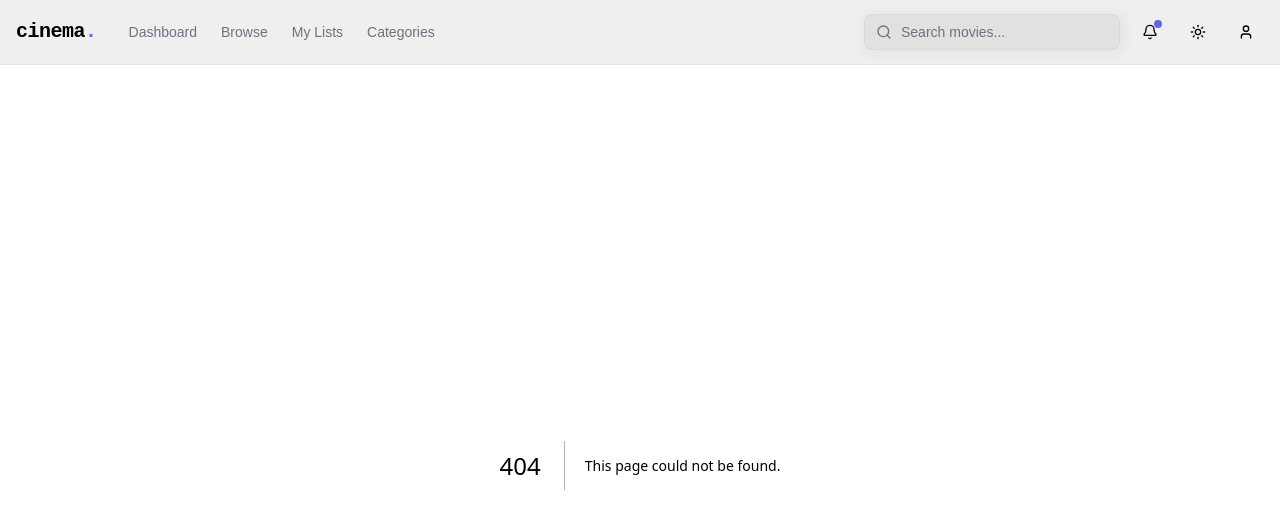
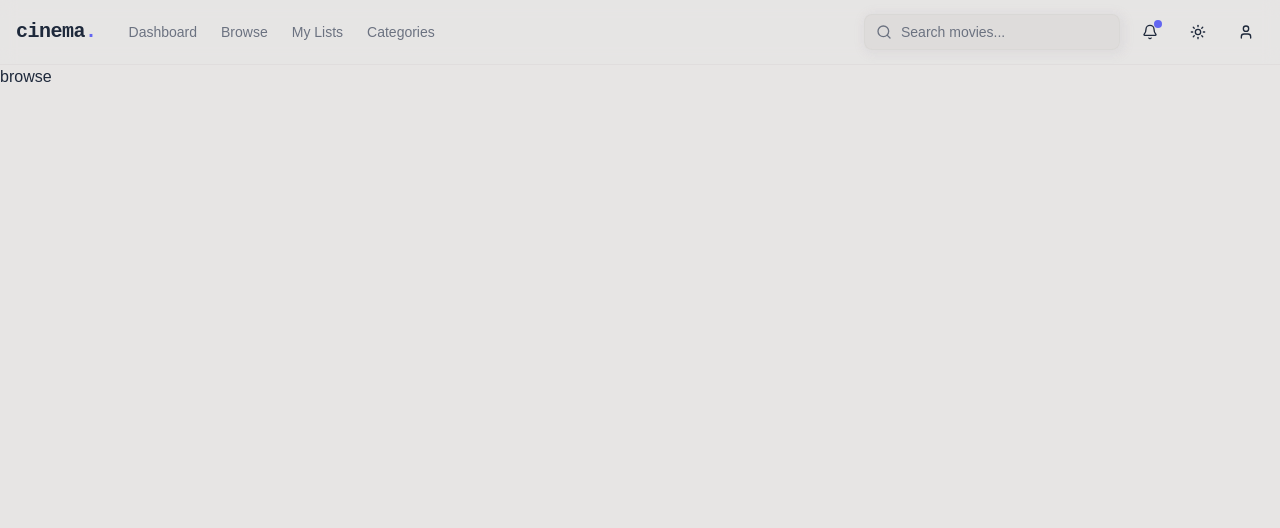
Before and after one commit to kimjust6/next-dank-movies, a Next.js app: page /browse in a window 1280 px wide. Before the commit this address had no page. Shown: the top 528 px of the page. Built offline with nearby package versions, Linux system fonts and the light colour scheme.

Commit message:
updated theme and added dummy pages

```diff
--- /dev/null
+++ b/src/app/browse/page.tsx
@@ -0,0 +1,7 @@
+import React from 'react'
+
+function page() {
+    return <div>browse</div>
+}
+
+export default page
--- /dev/null
+++ b/src/app/categories/page.tsx
@@ -0,0 +1,7 @@
+import React from 'react'
+
+function page() {
+    return <div>categories</div>
+}
+
+export default page
--- /dev/null
+++ b/src/app/dashboard/page.tsx
@@ -0,0 +1,7 @@
+import React from 'react'
+
+function page() {
+    return <div>dashboard</div>
+}
+
+export default page
--- a/src/app/globals.css
+++ b/src/app/globals.css
@@ -69,37 +69,37 @@
 }
 
 .dark {
-    --background: oklch(0.2244 0.0074 67.437);
+    --background: oklch(0 0 0);
     --foreground: oklch(0.9288 0.0126 255.5078);
-    --card: oklch(0.2801 0.008 59.3379);
+    --card: oklch(0.1591 0 0);
     --card-foreground: oklch(0.9288 0.0126 255.5078);
-    --popover: oklch(0.2801 0.008 59.3379);
+    --popover: oklch(0.1591 0 0);
     --popover-foreground: oklch(0.9288 0.0126 255.5078);
     --primary: oklch(0.6801 0.1583 276.9349);
-    --primary-foreground: oklch(0.2244 0.0074 67.437);
-    --secondary: oklch(0.3359 0.0077 59.4197);
+    --primary-foreground: oklch(0 0 0);
+    --secondary: oklch(0.2603 0 0);
     --secondary-foreground: oklch(0.8717 0.0093 258.3382);
-    --muted: oklch(0.2287 0.0074 67.4469);
+    --muted: oklch(0.2603 0 0);
     --muted-foreground: oklch(0.7137 0.0192 261.3246);
-    --accent: oklch(0.3896 0.0074 59.4734);
+    --accent: oklch(0.2603 0 0);
     --accent-foreground: oklch(0.8717 0.0093 258.3382);
     --destructive: oklch(0.6368 0.2078 25.3313);
-    --destructive-foreground: oklch(0.2244 0.0074 67.437);
-    --border: oklch(0.3359 0.0077 59.4197);
-    --input: oklch(0.3359 0.0077 59.4197);
+    --destructive-foreground: oklch(0.1591 0 0);
+    --border: oklch(0.2603 0 0);
+    --input: oklch(0.1591 0 0);
     --ring: oklch(0.6801 0.1583 276.9349);
     --chart-1: oklch(0.6801 0.1583 276.9349);
     --chart-2: oklch(0.5854 0.2041 277.1173);
     --chart-3: oklch(0.5106 0.2301 276.9656);
     --chart-4: oklch(0.4568 0.2146 277.0229);
     --chart-5: oklch(0.3984 0.1773 277.3662);
-    --sidebar: oklch(0.3359 0.0077 59.4197);
+    --sidebar: oklch(0.2603 0 0);
     --sidebar-foreground: oklch(0.9288 0.0126 255.5078);
     --sidebar-primary: oklch(0.6801 0.1583 276.9349);
-    --sidebar-primary-foreground: oklch(0.2244 0.0074 67.437);
-    --sidebar-accent: oklch(0.3896 0.0074 59.4734);
+    --sidebar-primary-foreground: oklch(0.2603 0 0);
+    --sidebar-accent: oklch(0.2603 0 0);
     --sidebar-accent-foreground: oklch(0.8717 0.0093 258.3382);
-    --sidebar-border: oklch(0.3359 0.0077 59.4197);
+    --sidebar-border: oklch(0.2603 0 0);
     --sidebar-ring: oklch(0.6801 0.1583 276.9349);
     --font-sans: Poppins, ui-sans-serif, sans-serif, system-ui;
     --font-serif: Lora, serif;
--- /dev/null
+++ b/src/app/my-lists/page.tsx
@@ -0,0 +1,7 @@
+import React from 'react'
+
+function page() {
+    return <div>my lists</div>
+}
+
+export default page
--- /dev/null
+++ b/src/app/search/page.tsx
@@ -0,0 +1,7 @@
+import React from 'react'
+
+function page() {
+    return <div>search</div>
+}
+
+export default page
--- a/src/components/Navbar.tsx
+++ b/src/components/Navbar.tsx
@@ -1,7 +1,8 @@
-import { Search, Bell, User, Menu } from 'lucide-react'
+import { ThemeToggle } from '@/components/theme-toggle'
 import { Button } from '@/components/ui/button'
 import { Input } from '@/components/ui/input'
-import { ThemeToggle } from '@/components/theme-toggle'
+import { Bell, Menu, Search, User } from 'lucide-react'
+import Link from 'next/link'
 
 export function Navbar() {
     const navbar = [
@@ -24,7 +25,7 @@ export function Navbar() {
     ]
 
     return (
-        <header className="border-border/40 bg-background/95 supports-[backdrop-filter]:bg-background/60 sticky top-0 z-50 border-b backdrop-blur">
+        <header className="border-border/40 bg-background/95 supports-[backdrop-filter]:bg-background/60 sticky top-0 z-50 border-b backdrop-blur transition-all">
             <div className="container mx-auto px-4">
                 <div className="flex h-16 items-center justify-between gap-4">
                     <div className="flex items-center gap-8">
@@ -36,9 +37,14 @@ export function Navbar() {
                             <Menu className="h-5 w-5" />
                         </Button>
 
-                        <h1 className="font-mono text-xl font-semibold tracking-tight">
-                            cinema<span className="text-primary">.</span>
-                        </h1>
+                        <Link href="/">
+                            <h1 className="cursor-pointer font-mono text-xl font-semibold tracking-tight transition-all duration-300 ease-in-out">
+                                cinema
+                                <span className="text-primary inline-block transition-all duration-300">
+                                    .
+                                </span>
+                            </h1>
+                        </Link>
 
                         <nav className="hidden items-center gap-6 md:flex">
                             {navbar.map((item) => {
@@ -78,7 +84,6 @@ export function Navbar() {
                         <Button variant="ghost" size="icon">
                             <User className="h-5 w-5" />
                         </Button>
-
                     </div>
                 </div>
             </div>
```
